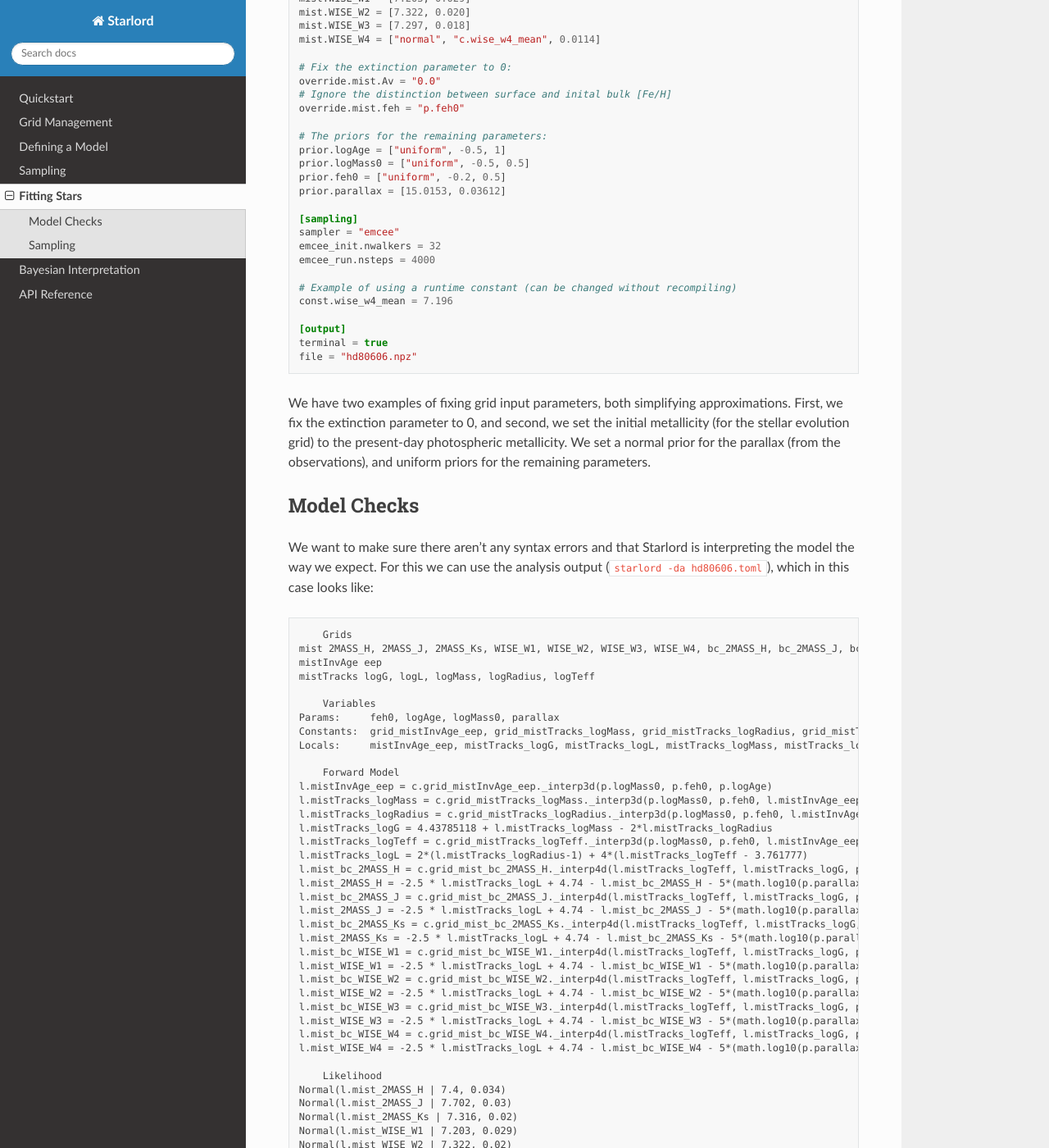
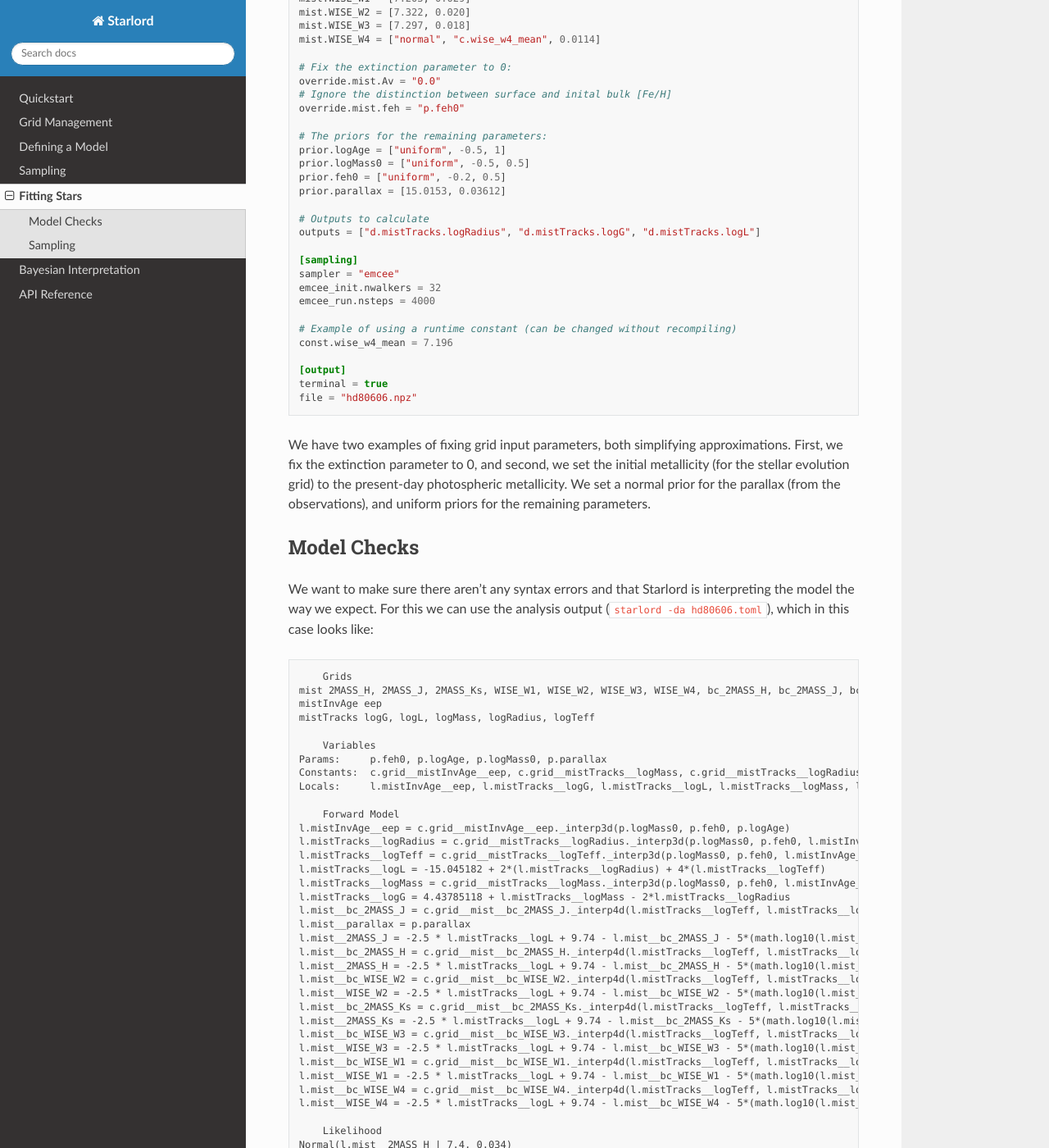
Before and after one commit to dpthorngren/Starlord, a Sphinx documentation site: the page built from docs/stars.rst, in a window 1280 px wide and 1400 px high, scrolled down 339 px. Shown: the whole window at 82% size. Built offline with Sphinx 7.4.7 and the Read the Docs theme 3.1.0, drawn with Linux system fonts in a browser that asks for light colours; some of the changed text lies outside the part shown.

Commit message:
Updated HD 80606 example.

```diff
--- a/docs/examples/hd80606.toml
+++ b/docs/examples/hd80606.toml
@@ -19,6 +19,9 @@ prior.logMass0 = ["uniform", -0.5, 0.5]
 prior.feh0 = ["uniform", -0.2, 0.5]
 prior.parallax = [15.0153, 0.03612]
 
+# Outputs to calculate
+outputs = ["d.mistTracks.logRadius", "d.mistTracks.logG", "d.mistTracks.logL"]
+
 [sampling]
 sampler = "emcee"
 emcee_init.nwalkers = 32
--- a/docs/stars.rst
+++ b/docs/stars.rst
@@ -14,45 +14,46 @@ We want to make sure there aren't any syntax errors and that Starlord is interpr
 .. code:: none
 
         Grids
-    mist 2MASS_H, 2MASS_J, 2MASS_Ks, WISE_W1, WISE_W2, WISE_W3, WISE_W4, bc_2MASS_H, bc_2MASS_J, bc_2MASS_Ks, bc_WISE_W1, bc_WISE_W2, bc_WISE_W3, bc_WISE_W4
+    mist 2MASS_H, 2MASS_J, 2MASS_Ks, WISE_W1, WISE_W2, WISE_W3, WISE_W4, bc_2MASS_H, bc_2MASS_J, bc_2MASS_Ks, bc_WISE_W1, bc_WISE_W2, bc_WISE_W3, bc_WISE_W4, parallax
     mistInvAge eep
     mistTracks logG, logL, logMass, logRadius, logTeff
 
         Variables
-    Params:     feh0, logAge, logMass0, parallax
-    Constants:  grid_mistInvAge_eep, grid_mistTracks_logMass, grid_mistTracks_logRadius, grid_mistTracks_logTeff, grid_mist_bc_2MASS_H, grid_mist_bc_2MASS_J, grid_mist_bc_2MASS_Ks, grid_mist_bc_WISE_W1, grid_mist_bc_WISE_W2, grid_mist_bc_WISE_W3, grid_mist_bc_WISE_W4, wise_w4_mean
-    Locals:     mistInvAge_eep, mistTracks_logG, mistTracks_logL, mistTracks_logMass, mistTracks_logRadius, mistTracks_logTeff, mist_2MASS_H, mist_2MASS_J, mist_2MASS_Ks, mist_WISE_W1, mist_WISE_W2, mist_WISE_W3, mist_WISE_W4, mist_bc_2MASS_H, mist_bc_2MASS_J, mist_bc_2MASS_Ks, mist_bc_WISE_W1, mist_bc_WISE_W2, mist_bc_WISE_W3, mist_bc_WISE_W4
+    Params:     p.feh0, p.logAge, p.logMass0, p.parallax
+    Constants:  c.grid__mistInvAge__eep, c.grid__mistTracks__logMass, c.grid__mistTracks__logRadius, c.grid__mistTracks__logTeff, c.grid__mist__bc_2MASS_H, c.grid__mist__bc_2MASS_J, c.grid__mist__bc_2MASS_Ks, c.grid__mist__bc_WISE_W1, c.grid__mist__bc_WISE_W2, c.grid__mist__bc_WISE_W3, c.grid__mist__bc_WISE_W4, c.wise_w4_mean
+    Locals:     l.mistInvAge__eep, l.mistTracks__logG, l.mistTracks__logL, l.mistTracks__logMass, l.mistTracks__logRadius, l.mistTracks__logTeff, l.mist__2MASS_H, l.mist__2MASS_J, l.mist__2MASS_Ks, l.mist__WISE_W1, l.mist__WISE_W2, l.mist__WISE_W3, l.mist__WISE_W4, l.mist__bc_2MASS_H, l.mist__bc_2MASS_J, l.mist__bc_2MASS_Ks, l.mist__bc_WISE_W1, l.mist__bc_WISE_W2, l.mist__bc_WISE_W3, l.mist__bc_WISE_W4, l.mist__parallax
 
         Forward Model
-    l.mistInvAge_eep = c.grid_mistInvAge_eep._interp3d(p.logMass0, p.feh0, p.logAge)
-    l.mistTracks_logMass = c.grid_mistTracks_logMass._interp3d(p.logMass0, p.feh0, l.mistInvAge_eep)
-    l.mistTracks_logRadius = c.grid_mistTracks_logRadius._interp3d(p.logMass0, p.feh0, l.mistInvAge_eep)
-    l.mistTracks_logG = 4.43785118 + l.mistTracks_logMass - 2*l.mistTracks_logRadius
-    l.mistTracks_logTeff = c.grid_mistTracks_logTeff._interp3d(p.logMass0, p.feh0, l.mistInvAge_eep)
-    l.mistTracks_logL = 2*(l.mistTracks_logRadius-1) + 4*(l.mistTracks_logTeff - 3.761777)
-    l.mist_bc_2MASS_H = c.grid_mist_bc_2MASS_H._interp4d(l.mistTracks_logTeff, l.mistTracks_logG, p.feh0, 0.0)
-    l.mist_2MASS_H = -2.5 * l.mistTracks_logL + 4.74 - l.mist_bc_2MASS_H - 5*(math.log10(p.parallax)-1)
-    l.mist_bc_2MASS_J = c.grid_mist_bc_2MASS_J._interp4d(l.mistTracks_logTeff, l.mistTracks_logG, p.feh0, 0.0)
-    l.mist_2MASS_J = -2.5 * l.mistTracks_logL + 4.74 - l.mist_bc_2MASS_J - 5*(math.log10(p.parallax)-1)
-    l.mist_bc_2MASS_Ks = c.grid_mist_bc_2MASS_Ks._interp4d(l.mistTracks_logTeff, l.mistTracks_logG, p.feh0, 0.0)
-    l.mist_2MASS_Ks = -2.5 * l.mistTracks_logL + 4.74 - l.mist_bc_2MASS_Ks - 5*(math.log10(p.parallax)-1)
-    l.mist_bc_WISE_W1 = c.grid_mist_bc_WISE_W1._interp4d(l.mistTracks_logTeff, l.mistTracks_logG, p.feh0, 0.0)
-    l.mist_WISE_W1 = -2.5 * l.mistTracks_logL + 4.74 - l.mist_bc_WISE_W1 - 5*(math.log10(p.parallax)-1)
-    l.mist_bc_WISE_W2 = c.grid_mist_bc_WISE_W2._interp4d(l.mistTracks_logTeff, l.mistTracks_logG, p.feh0, 0.0)
-    l.mist_WISE_W2 = -2.5 * l.mistTracks_logL + 4.74 - l.mist_bc_WISE_W2 - 5*(math.log10(p.parallax)-1)
-    l.mist_bc_WISE_W3 = c.grid_mist_bc_WISE_W3._interp4d(l.mistTracks_logTeff, l.mistTracks_logG, p.feh0, 0.0)
-    l.mist_WISE_W3 = -2.5 * l.mistTracks_logL + 4.74 - l.mist_bc_WISE_W3 - 5*(math.log10(p.parallax)-1)
-    l.mist_bc_WISE_W4 = c.grid_mist_bc_WISE_W4._interp4d(l.mistTracks_logTeff, l.mistTracks_logG, p.feh0, 0.0)
-    l.mist_WISE_W4 = -2.5 * l.mistTracks_logL + 4.74 - l.mist_bc_WISE_W4 - 5*(math.log10(p.parallax)-1)
+    l.mistInvAge__eep = c.grid__mistInvAge__eep._interp3d(p.logMass0, p.feh0, p.logAge)
+    l.mistTracks__logRadius = c.grid__mistTracks__logRadius._interp3d(p.logMass0, p.feh0, l.mistInvAge__eep)
+    l.mistTracks__logTeff = c.grid__mistTracks__logTeff._interp3d(p.logMass0, p.feh0, l.mistInvAge__eep)
+    l.mistTracks__logL = -15.045182 + 2*(l.mistTracks__logRadius) + 4*(l.mistTracks__logTeff)
+    l.mistTracks__logMass = c.grid__mistTracks__logMass._interp3d(p.logMass0, p.feh0, l.mistInvAge__eep)
+    l.mistTracks__logG = 4.43785118 + l.mistTracks__logMass - 2*l.mistTracks__logRadius
+    l.mist__bc_2MASS_J = c.grid__mist__bc_2MASS_J._interp4d(l.mistTracks__logTeff, l.mistTracks__logG, p.feh0, 0.0)
+    l.mist__parallax = p.parallax
+    l.mist__2MASS_J = -2.5 * l.mistTracks__logL + 9.74 - l.mist__bc_2MASS_J - 5*(math.log10(l.mist__parallax)-1)
+    l.mist__bc_2MASS_H = c.grid__mist__bc_2MASS_H._interp4d(l.mistTracks__logTeff, l.mistTracks__logG, p.feh0, 0.0)
+    l.mist__2MASS_H = -2.5 * l.mistTracks__logL + 9.74 - l.mist__bc_2MASS_H - 5*(math.log10(l.mist__parallax)-1)
+    l.mist__bc_WISE_W2 = c.grid__mist__bc_WISE_W2._interp4d(l.mistTracks__logTeff, l.mistTracks__logG, p.feh0, 0.0)
+    l.mist__WISE_W2 = -2.5 * l.mistTracks__logL + 9.74 - l.mist__bc_WISE_W2 - 5*(math.log10(l.mist__parallax)-1)
+    l.mist__bc_2MASS_Ks = c.grid__mist__bc_2MASS_Ks._interp4d(l.mistTracks__logTeff, l.mistTracks__logG, p.feh0, 0.0)
+    l.mist__2MASS_Ks = -2.5 * l.mistTracks__logL + 9.74 - l.mist__bc_2MASS_Ks - 5*(math.log10(l.mist__parallax)-1)
+    l.mist__bc_WISE_W3 = c.grid__mist__bc_WISE_W3._interp4d(l.mistTracks__logTeff, l.mistTracks__logG, p.feh0, 0.0)
+    l.mist__WISE_W3 = -2.5 * l.mistTracks__logL + 9.74 - l.mist__bc_WISE_W3 - 5*(math.log10(l.mist__parallax)-1)
+    l.mist__bc_WISE_W1 = c.grid__mist__bc_WISE_W1._interp4d(l.mistTracks__logTeff, l.mistTracks__logG, p.feh0, 0.0)
+    l.mist__WISE_W1 = -2.5 * l.mistTracks__logL + 9.74 - l.mist__bc_WISE_W1 - 5*(math.log10(l.mist__parallax)-1)
+    l.mist__bc_WISE_W4 = c.grid__mist__bc_WISE_W4._interp4d(l.mistTracks__logTeff, l.mistTracks__logG, p.feh0, 0.0)
+    l.mist__WISE_W4 = -2.5 * l.mistTracks__logL + 9.74 - l.mist__bc_WISE_W4 - 5*(math.log10(l.mist__parallax)-1)
 
         Likelihood
-    Normal(l.mist_2MASS_H | 7.4, 0.034)
-    Normal(l.mist_2MASS_J | 7.702, 0.03)
-    Normal(l.mist_2MASS_Ks | 7.316, 0.02)
-    Normal(l.mist_WISE_W1 | 7.203, 0.029)
-    Normal(l.mist_WISE_W2 | 7.322, 0.02)
-    Normal(l.mist_WISE_W3 | 7.297, 0.018)
-    Normal(l.mist_WISE_W4 | c.wise_w4_mean, 0.0114)
+    Normal(l.mist__2MASS_H | 7.4, 0.034)
+    Normal(l.mist__2MASS_J | 7.702, 0.03)
+    Normal(l.mist__2MASS_Ks | 7.316, 0.02)
+    Normal(l.mist__WISE_W1 | 7.203, 0.029)
+    Normal(l.mist__WISE_W2 | 7.322, 0.02)
+    Normal(l.mist__WISE_W3 | 7.297, 0.018)
+    Normal(l.mist__WISE_W4 | {c.wise_w4_mean}, 0.0114)
 
         Prior
     Uniform(p.feh0 | -0.2, 0.5)
@@ -71,46 +72,52 @@ The key thing to verify is that the likelihoods match your expectations, that yo
 .. code:: none
 
         Test Case
-    p.feh0                  0.0
-    p.logAge                0.3
-    p.logMass0              0.0
-    p.parallax              15.0
-    l.mistInvAge_eep        325.56
-    l.mistTracks_logG       4.49019
-    l.mistTracks_logL       -2.05148
-    l.mistTracks_logMass    -2.67794e-05
-    l.mistTracks_logRadius  -0.0261845
-    l.mistTracks_logTeff    3.762
-    l.mist_2MASS_H          7.57698
-    l.mist_2MASS_J          7.90794
-    l.mist_2MASS_Ks         7.54013
-    l.mist_WISE_W1          7.52884
-    l.mist_WISE_W2          7.5497
-    l.mist_WISE_W3          7.51846
-    l.mist_WISE_W4          7.51794
-    l.mist_bc_2MASS_H       1.41127
-    l.mist_bc_2MASS_J       1.0803
-    l.mist_bc_2MASS_Ks      1.44812
-    l.mist_bc_WISE_W1       1.4594
-    l.mist_bc_WISE_W2       1.43855
-    l.mist_bc_WISE_W3       1.46979
-    l.mist_bc_WISE_W4       1.47031
-    log_like                -681.972
-    log_prior               2.26347
+    p.feh0                   0.0
+    p.logAge                 0.3
+    p.logMass0               0.0
+    p.parallax               15.0
+    l.mistInvAge__eep        325.56
+    l.mistTracks__logG       4.49019
+    l.mistTracks__logL       -0.0495556
+    l.mistTracks__logMass    -2.67794e-05
+    l.mistTracks__logRadius  -0.0261845
+    l.mistTracks__logTeff    3.762
+    l.mist__2MASS_H          7.57216
+    l.mist__2MASS_J          7.90313
+    l.mist__2MASS_Ks         7.53531
+    l.mist__WISE_W1          7.52403
+    l.mist__WISE_W2          7.54489
+    l.mist__WISE_W3          7.51365
+    l.mist__WISE_W4          7.51313
+    l.mist__bc_2MASS_H       1.41127
+    l.mist__bc_2MASS_J       1.0803
+    l.mist__bc_2MASS_Ks      1.44812
+    l.mist__bc_WISE_W1       1.4594
+    l.mist__bc_WISE_W2       1.43855
+    l.mist__bc_WISE_W3       1.46979
+    l.mist__bc_WISE_W4       1.47031
+    l.mist__parallax         15.0
+    log_like                 -657.829
+    log_prior                2.26347
 
 You can see the parameters first, then the evolution track outputs, then the magnitudes, the bolometric corrections they came were derived from, and the log likelihood and log prior.  Well our guess was a little off but everything seems to be calculating properly.
 
 Sampling
 --------------------
-For the sake of example we explicitly set the sampler as "emcee" and an init and run parameter.  Normally EMCEE requires that you specify an initial state for the walkers but Starlord can just draw that from the priors.  Running the model, we get:
+For the sake of example we explicitly set the sampler as "emcee" and an init and run parameter.  Normally EMCEE requires that you specify an initial state for the walkers but Starlord can just draw that from the priors.  Running the model with ``starlord hd80606.toml``, we get:
 
 .. code:: none
 
-    100%|█████████████████████████████████████| 4500/4500 [00:00<00:00, 5402.18it/s]
-         Name               Mean         Std         16%         50%         84%
-       0 feh0             0.3544      0.1196      0.2297      0.3856      0.4691
-       1 logAge           0.8458      0.2542      0.7762      0.9292      0.9819
-       2 logMass0       0.005823     0.01787   -0.007341    0.002378      0.0193
-       3 parallax          15.02     0.03559       14.98       15.02       15.05
+    100%|█████████████████████████████████████| 4500/4500 [00:00<00:00, 5151.90it/s]
+         Name                            Mean         Std         16%         50%         84%
+       0 feh0                          0.3876      0.0903      0.2955      0.4099      0.4745
+       1 logAge                        0.8011      0.3097      0.7001      0.9137      0.9786
+       2 logMass0                     0.01025     0.01912   -0.004759    0.004533     0.02563
+       3 parallax                       15.02     0.03669       14.98       15.02       15.06
+    -----------------------------------------------------------------------------------------
+       4 mistTracks__logRadius        0.03699    0.005485     0.03191     0.03819      0.0419
+       5 mistTracks__logG               4.374     0.02792       4.352       4.365       4.397
+       6 mistTracks__logL           -0.008547     0.02411    -0.03118    -0.01375     0.01571
+
 
 Wasn't that delightfully fast?  The mass is about what we expected and the metallicity is plausible but wider than what is listed on the NASA exoplanet archive -- presumably a side-effect of choosing the input bands semi-arbitrarily.  We also get an npz file to use for subsequent analysis.  This can be opened in Python with ``post_sample = np.load("hd80606.npz")['samples']``.
```
